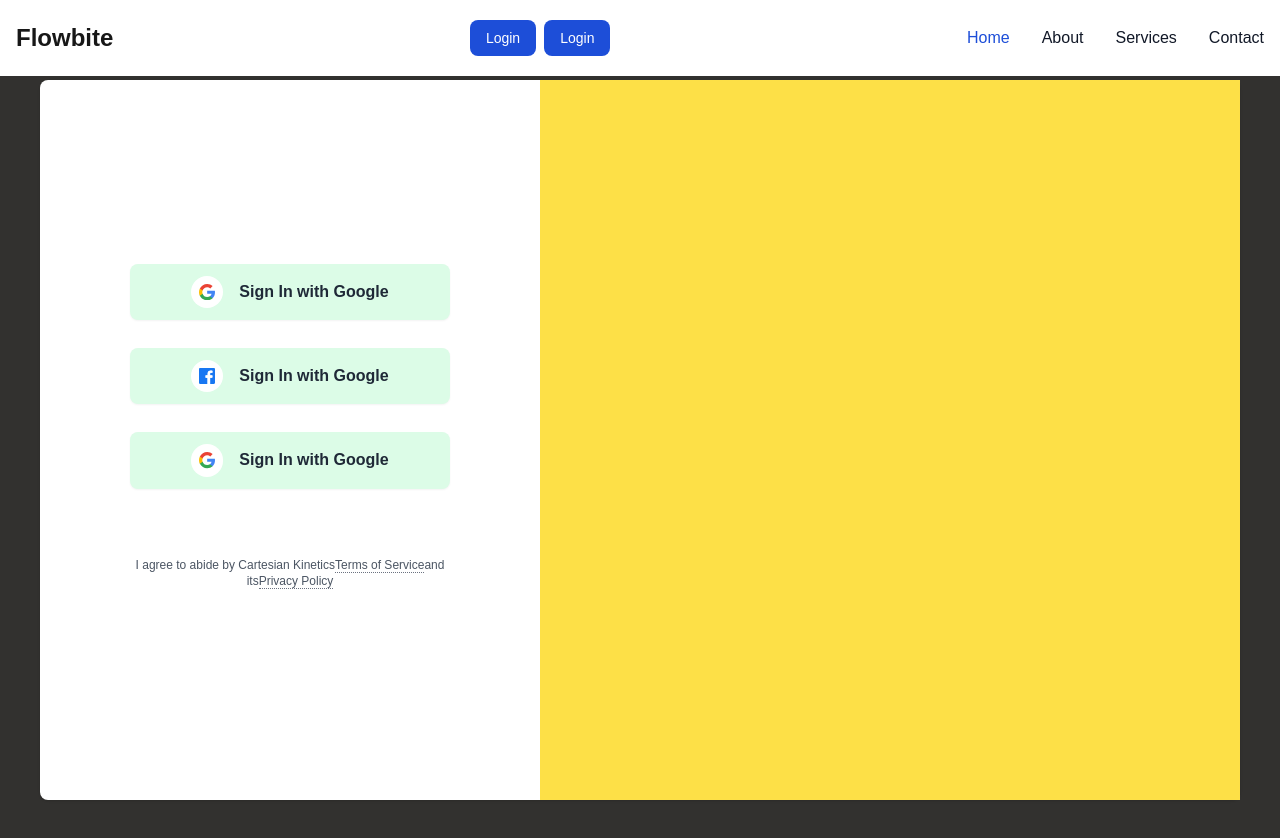
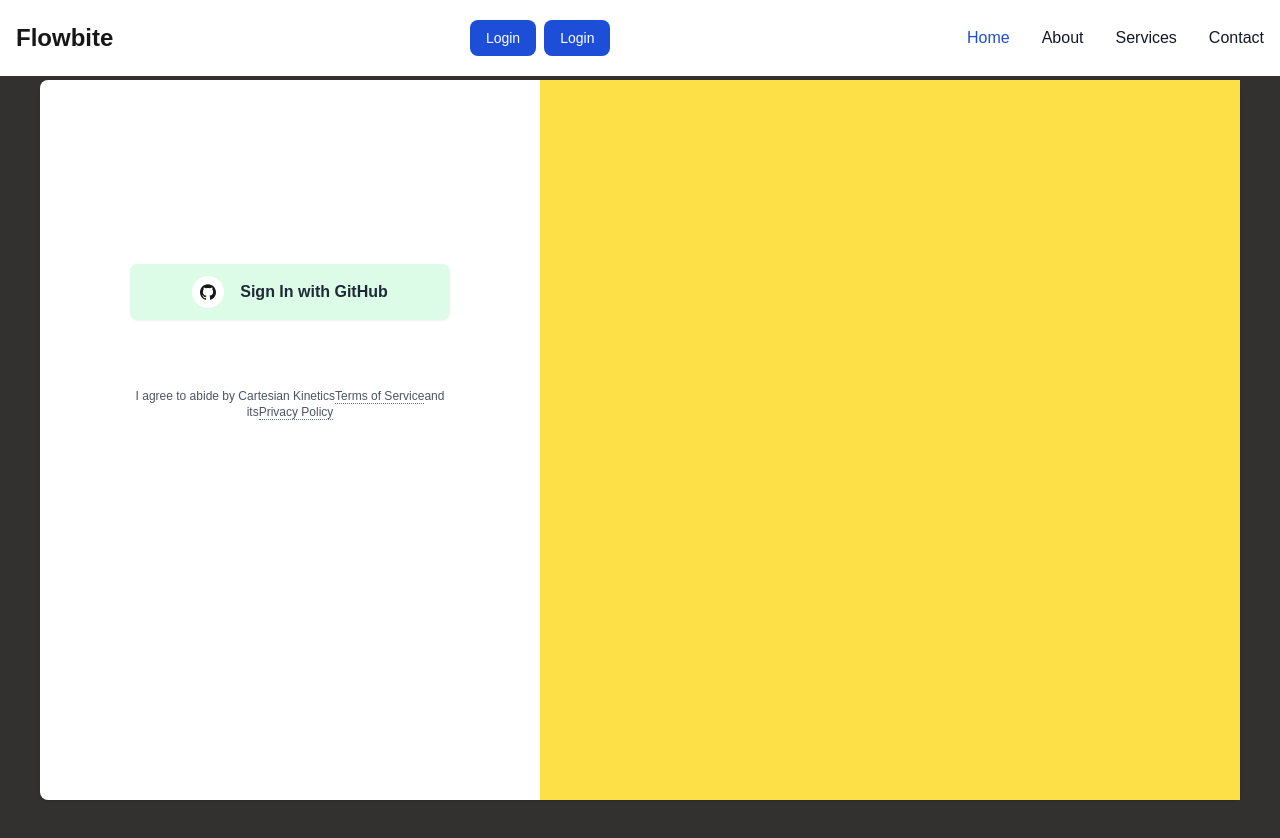
Before and after one commit to OnDeivid/todolist, a Next.js app: page /Login in a window 1280 px wide. Built offline with nearby package versions, Linux system fonts and the light colour scheme.

Commit message:
Update Login page.jsx

```diff
--- a/app/Login/page.jsx
+++ b/app/Login/page.jsx
@@ -1,6 +1,8 @@
+import { signIn } from '@/auth'
 import React from 'react'
 
 export default function page() {
+
     return (
         <div className="min-h-screen mt-10 mx-auto bg-customGray text-gray-900 flex justify-center">
             <div className="max-w-screen-xl m-0 sm:m-10 bg-white shadow sm:rounded-lg flex justify-center flex-1">
@@ -9,7 +11,8 @@ export default function page() {
                     <div className="mt-[13dvh] flex flex-col items-center">
                         <div className="w-full flex-1 mt-8">
                             <div className="flex flex-col  items-center">
-                                <button
+
+                                {/* <button
                                     className="w-full max-w-xs font-bold shadow-sm rounded-lg py-3 bg-green-100 text-gray-800 flex items-center justify-center mb-7 transition-all duration-300 ease-in-out focus:outline-none hover:shadow focus:shadow-sm focus:shadow-outline">
                                     <div className="bg-white p-2 rounded-full">
                                         <svg className="w-4" viewBox="0 0 533.5 544.3">
@@ -47,32 +50,30 @@ export default function page() {
                                         </svg>
                                     </div>
                                     <span className="ml-4">
-                                        Sign In with Google
+                                        Sign In with Facebook
                                     </span>
-                                </button>
+                                </button> */}
 
-                                <button
+                                <form className='w-full  max-w-xs ' action={async () => {
+                                    'use server'
+                                    await signIn('github', { redirectTo: '/' })
+                                }}>
+                                    <button type='submit'
                                         className="w-full max-w-xs font-bold shadow-sm rounded-lg py-3 bg-green-100 text-gray-800 flex items-center justify-center mb-7 transition-all duration-300 ease-in-out focus:outline-none hover:shadow focus:shadow-sm focus:shadow-outline">
                                         <div className="bg-white p-2 rounded-full">
-                                        <svg className="w-4" viewBox="0 0 533.5 544.3">
+                                            <svg className="w-4" viewBox="0 0 24 24" xmlns="http://www.w3.org/2000/svg" fill="none">
                                                 <path
-                                                d="M533.5 278.4c0-18.5-1.5-37.1-4.7-55.3H272.1v104.8h147c-6.1 33.8-25.7 63.7-54.4 82.7v68h87.7c51.5-47.4 81.1-117.4 81.1-200.2z"
-                                                fill="#4285f4" />
-                                            <path
-                                                d="M272.1 544.3c73.4 0 135.3-24.1 180.4-65.7l-87.7-68c-24.4 16.6-55.9 26-92.6 26-71 0-131.2-47.9-152.8-112.3H28.9v70.1c46.2 91.9 140.3 149.9 243.2 149.9z"
-                                                fill="#34a853" />
-                                            <path
-                                                d="M119.3 324.3c-11.4-33.8-11.4-70.4 0-104.2V150H28.9c-38.6 76.9-38.6 167.5 0 244.4l90.4-70.1z"
-                                                fill="#fbbc04" />
-                                            <path
-                                                d="M272.1 107.7c38.8-.6 76.3 14 104.4 40.8l77.7-77.7C405 24.6 339.7-.8 272.1 0 169.2 0 75.1 58 28.9 150l90.4 70.1c21.5-64.5 81.8-112.4 152.8-112.4z"
-                                                fill="#ea4335" />
+                                                    d="M12 .297C5.373.297 0 5.67 0 12.297c0 5.292 3.438 9.793 8.205 11.387.6.111.82-.261.82-.578 0-.287-.01-1.049-.015-2.058-3.338.725-4.042-1.61-4.042-1.61-.546-1.387-1.333-1.755-1.333-1.755-1.09-.744.083-.729.083-.729 1.205.084 1.839 1.236 1.839 1.236 1.07 1.834 2.807 1.304 3.492.997.108-.775.419-1.305.762-1.604-2.665-.305-5.466-1.334-5.466-5.93 0-1.31.468-2.382 1.236-3.222-.123-.305-.536-1.528.117-3.183 0 0 1.008-.322 3.3 1.23.96-.267 1.99-.399 3.015-.404 1.024.005 2.054.137 3.015.404 2.29-1.552 3.297-1.23 3.297-1.23.655 1.655.242 2.878.12 3.183.77.84 1.235 1.912 1.235 3.222 0 4.607-2.807 5.62-5.478 5.917.43.372.814 1.102.814 2.222 0 1.604-.015 2.897-.015 3.293 0 .32.217.694.825.577C20.565 22.086 24 17.584 24 12.297 24 5.67 18.627.297 12 .297z"
+                                                    fill="#181717"
+                                                />
                                             </svg>
                                         </div>
                                         <span className="ml-4">
-                                        Sign In with Google
+                                            Sign In with GitHub
                                         </span>
                                     </button>
+                                </form>
+
 
                             </div>
 
```
Lines whose indentation alone changed are shown as unchanged.
